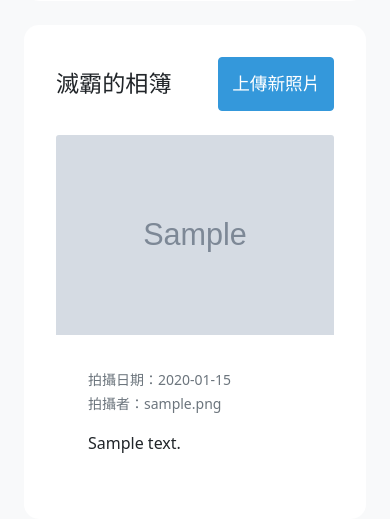
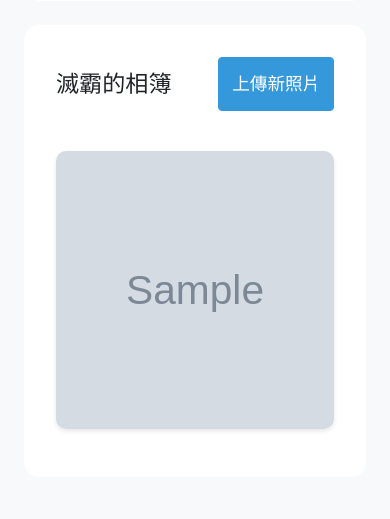
Before and after one commit to bs10081/catfeed, a Flask app: page /about in a window 390 px wide. Shown: the part 349-868 px from the top of the page. After the commit the page ends 779 px from the top, so only its background shows below. Run offline with Flask 3, Linux system fonts and the light colour scheme; tables that the repository leaves empty hold one stand-in row (values such as "Sample post"); grey boxes marked "Sample" are stand-in pictures; some libraries are stand-ins or nearby versions.

Commit message:
feat: enhance photo gallery UI and viewing experience
Improve photo gallery presentation and interaction:

- Upgrade gallery layout:
  - Implement CSS grid for photo display
  - Add square aspect ratio containers
  - Apply object-fit: cover for consistent sizing
  - Include hover effects and shadows
  - Show photo info on hover:
    - Capture date
    - Description overlay

- Add fullscreen photo viewer:
  - Implement modal-based lightbox
  - Display high-resolution images
  - Show complete photo details:
    - Capture date
    - Photographer
    - Description
  - Add keyboard navigation:
    - ESC to close
  - Optimize modal responsive behavior

- Enhance user interaction:
  - Add smooth transitions
  - Implement hover animations
  - Optimize loading performance
  - Ensure accessibility compliance

This update significantly improves the photo gallery's
visual appeal and usability with a modern grid layout
and an intuitive fullscreen viewing experience.

```diff
--- a/templates/about.html
+++ b/templates/about.html
@@ -38,20 +38,20 @@
                         </button>
                     </div>
                     {% if photos %}
-                    <div class="row g-4">
+                    <div class="photo-gallery">
                         {% for photo in photos %}
-                        <div class="col-md-4">
-                            <div class="card h-100">
-                                <img src="{{ url_for('uploaded_file', filename=photo.filename) }}" class="card-img-top" alt="滅霸的照片">
-                                <div class="card-body">
-                                    <p class="card-text">
-                                        <small class="text-muted">
-                                            拍攝日期：{{ photo.date_taken.strftime('%Y-%m-%d') }}<br>
-                                            拍攝者：{{ photo.photographer }}
-                                        </small>
-                                    </p>
+                        <div class="gallery-item">
+                            <div class="photo-card" data-bs-toggle="modal" data-bs-target="#viewPhotoModal"
+                                data-photo-src="{{ url_for('uploaded_file', filename=photo.filename) }}"
+                                data-photo-date="{{ photo.date_taken.strftime('%Y-%m-%d') }}"
+                                data-photo-photographer="{{ photo.photographer }}"
+                                data-photo-description="{{ photo.description or '' }}"
+                                data-photo-filename="{{ photo.original_filename }}">
+                                <img src="{{ url_for('uploaded_file', filename=photo.filename) }}" alt="滅霸的照片">
+                                <div class="photo-info">
+                                    <p class="photo-date">{{ photo.date_taken.strftime('%Y-%m-%d') }}</p>
                                     {% if photo.description %}
-                                    <p class="card-text">{{ photo.description }}</p>
+                                    <p class="photo-description">{{ photo.description }}</p>
                                     {% endif %}
                                 </div>
                             </div>
@@ -103,6 +103,28 @@
     </div>
 </div>
 
+<!-- 照片查看 Modal -->
+<div class="modal fade" id="viewPhotoModal" tabindex="-1" aria-hidden="true">
+    <div class="modal-dialog modal-xl modal-dialog-centered">
+        <div class="modal-content">
+            <div class="modal-header border-0">
+                <button type="button" class="btn-close" data-bs-dismiss="modal" aria-label="Close"></button>
+            </div>
+            <div class="modal-body text-center p-0">
+                <img src="" class="view-photo-img img-fluid" alt="照片大圖">
+            </div>
+            <div class="modal-footer">
+                <div class="photo-details text-start flex-grow-1">
+                    <p class="mb-1"><strong>拍攝日期：</strong><span class="view-photo-date"></span></p>
+                    <p class="mb-1"><strong>拍攝者：</strong><span class="view-photo-photographer"></span></p>
+                    <p class="mb-1 view-photo-description-container"><strong>描述：</strong><span class="view-photo-description"></span></p>
+                </div>
+                <a href="#" class="btn btn-primary download-photo" download>下載照片</a>
+            </div>
+        </div>
+    </div>
+</div>
+
 <style>
 .timeline {
     position: relative;
@@ -142,6 +164,100 @@
         margin: 1rem;
     }
 }
+
+.photo-gallery {
+    display: grid;
+    grid-template-columns: repeat(auto-fill, minmax(250px, 1fr));
+    gap: 1.5rem;
+    padding: 1rem 0;
+}
+
+.gallery-item {
+    aspect-ratio: 1;
+}
+
+.photo-card {
+    position: relative;
+    width: 100%;
+    height: 100%;
+    border-radius: 10px;
+    overflow: hidden;
+    cursor: pointer;
+    box-shadow: 0 2px 4px rgba(0,0,0,0.1);
+    transition: transform 0.3s ease;
+}
+
+.photo-card:hover {
+    transform: translateY(-5px);
+}
+
+.photo-card img {
+    width: 100%;
+    height: 100%;
+    object-fit: cover;
+}
+
+.photo-info {
+    position: absolute;
+    bottom: 0;
+    left: 0;
+    right: 0;
+    background: linear-gradient(transparent, rgba(0,0,0,0.7));
+    color: white;
+    padding: 1rem;
+    opacity: 0;
+    transition: opacity 0.3s ease;
+}
+
+.photo-card:hover .photo-info {
+    opacity: 1;
+}
+
+.photo-date, .photo-description {
+    margin: 0;
+    font-size: 0.9rem;
+    text-shadow: 1px 1px 2px rgba(0,0,0,0.5);
+}
+
+.photo-description {
+    margin-top: 0.5rem;
+    display: -webkit-box;
+    -webkit-line-clamp: 2;
+    -webkit-box-orient: vertical;
+    overflow: hidden;
+    text-overflow: ellipsis;
+}
+
+#viewPhotoModal .modal-content {
+    background-color: rgba(255,255,255,0.95);
+}
+
+#viewPhotoModal .modal-body {
+    max-height: 80vh;
+    display: flex;
+    align-items: center;
+    justify-content: center;
+}
+
+.view-photo-img {
+    max-height: 70vh;
+    object-fit: contain;
+}
+
+.photo-details {
+    font-size: 0.9rem;
+}
+
+.modal-footer {
+    background-color: white;
+}
+
+@media (max-width: 768px) {
+    .photo-gallery {
+        grid-template-columns: repeat(auto-fill, minmax(150px, 1fr));
+        gap: 1rem;
+    }
+}
 </style>
 
 <script>
@@ -157,6 +273,43 @@
     modal.addEventListener('hidden.bs.modal', function() {
         form.reset();
     });
+
+    const viewModal = document.getElementById('viewPhotoModal');
+    viewModal.addEventListener('show.bs.modal', function(event) {
+        const button = event.relatedTarget;
+        const photoSrc = button.getAttribute('data-photo-src');
+        const photoDate = button.getAttribute('data-photo-date');
+        const photoPhotographer = button.getAttribute('data-photo-photographer');
+        const photoDescription = button.getAttribute('data-photo-description');
+        const photoFilename = button.getAttribute('data-photo-filename');
+
+        const modalImg = viewModal.querySelector('.view-photo-img');
+        const modalDate = viewModal.querySelector('.view-photo-date');
+        const modalPhotographer = viewModal.querySelector('.view-photo-photographer');
+        const modalDescription = viewModal.querySelector('.view-photo-description');
+        const modalDescriptionContainer = viewModal.querySelector('.view-photo-description-container');
+        const downloadBtn = viewModal.querySelector('.download-photo');
+
+        modalImg.src = photoSrc;
+        modalDate.textContent = photoDate;
+        modalPhotographer.textContent = photoPhotographer;
+
+        if (photoDescription) {
+            modalDescription.textContent = photoDescription;
+            modalDescriptionContainer.style.display = 'block';
+        } else {
+            modalDescriptionContainer.style.display = 'none';
+        }
+
+        downloadBtn.href = photoSrc;
+        downloadBtn.download = photoFilename;
+    });
+
+    document.addEventListener('keydown', function(e) {
+        if (e.key === 'Escape' && bootstrap.Modal.getInstance(viewModal)) {
+            bootstrap.Modal.getInstance(viewModal).hide();
+        }
+    });
 });
 </script>
 {% endblock %}
```
